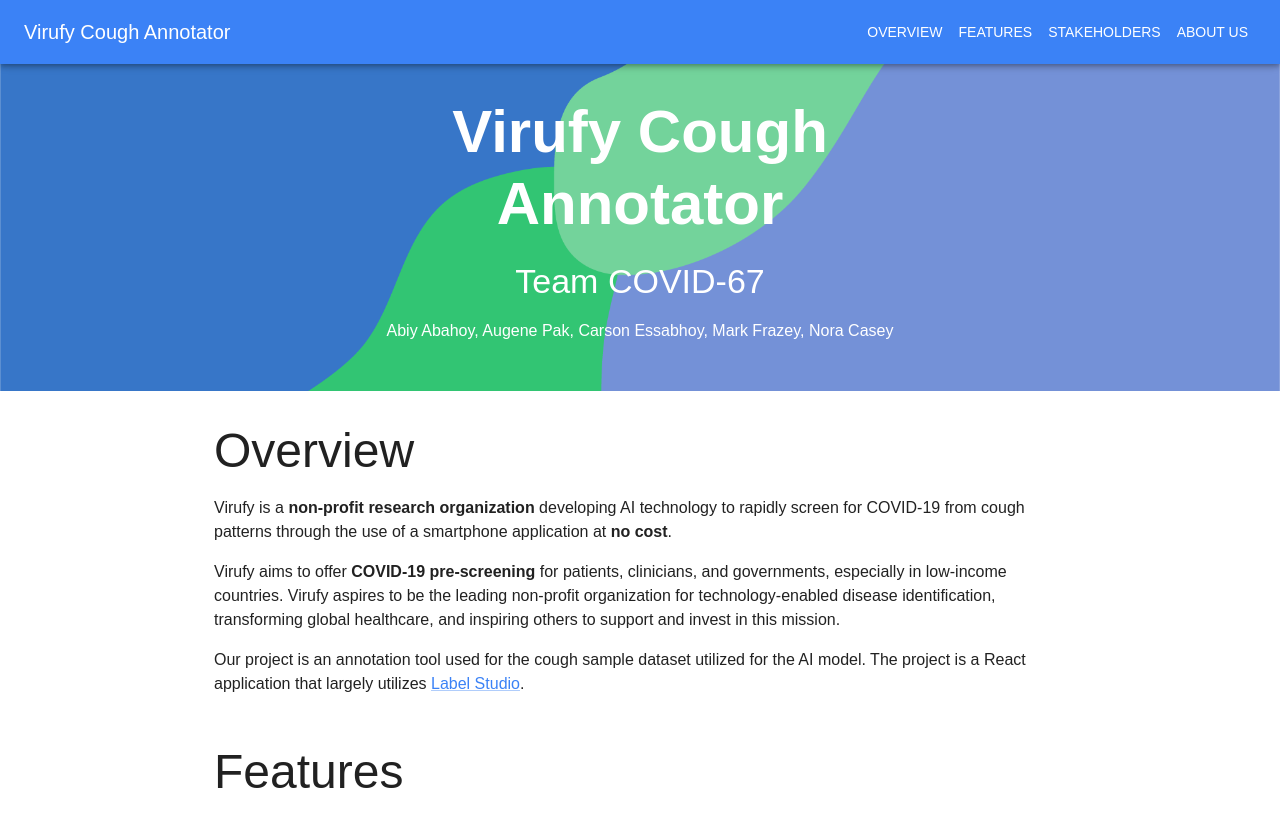
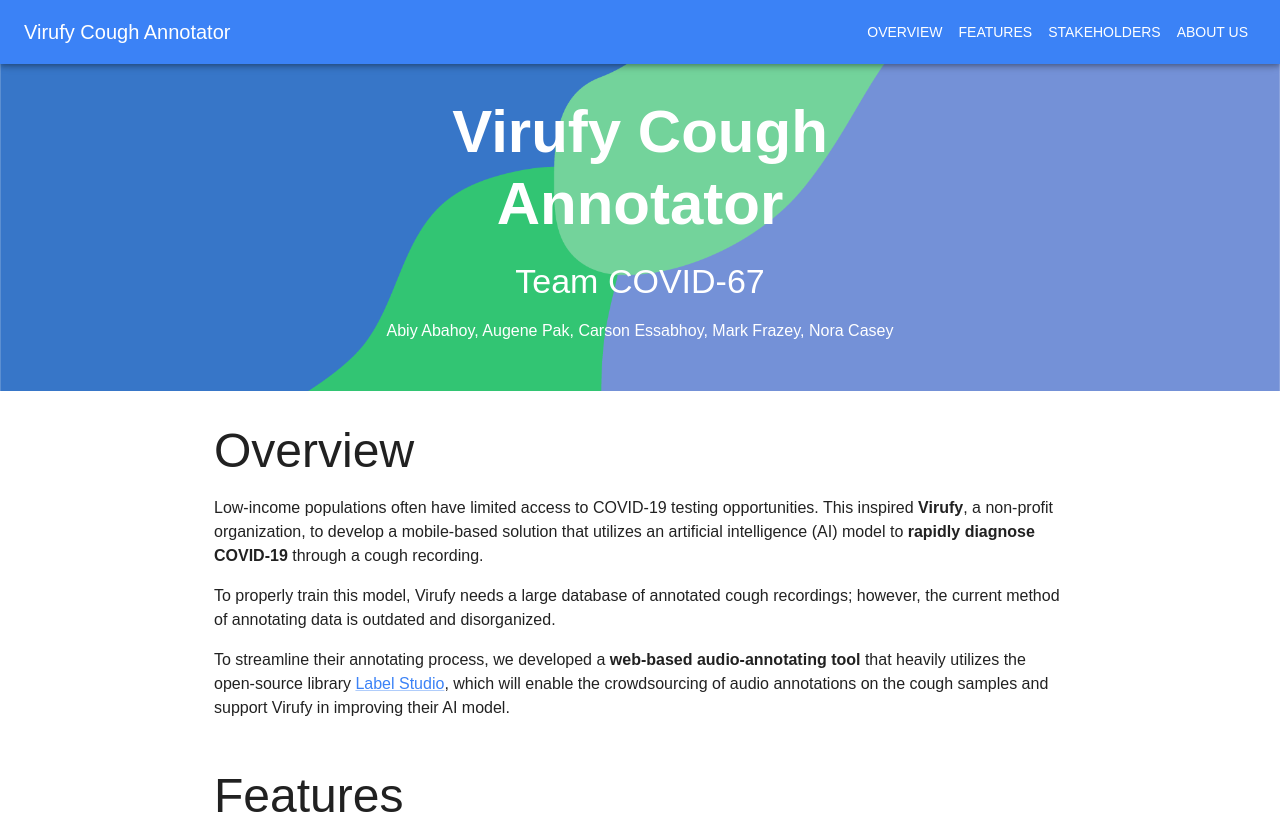
Before and after one commit to markfrazey/virufyCapstone, a React (Create React App) app: page / in a window 1280 px wide. Shown: the top 814 px of the page. Built offline with nearby package versions, Linux system fonts and the light colour scheme.

Commit message:
Updated abstract/overview

```diff
--- a/src/Album.js
+++ b/src/Album.js
@@ -64,13 +64,13 @@
               Overview
             </Typography>
             <Typography variant="body1" gutterBottom paragraph>
-              Virufy is a <Box display="inline" sx={{ fontWeight: 'bold' }}>non-profit research organization</Box> developing AI technology to rapidly screen for COVID-19 from cough patterns through the use of a smartphone application at <Box display="inline" sx={{ fontWeight: 'bold' }}>no cost</Box>.
+              Low-income populations often have limited access to COVID-19 testing opportunities. This inspired <Box display="inline" sx={{ fontWeight: 'bold' }}>Virufy</Box>, a non-profit organization, to develop a mobile-based solution that utilizes an artificial intelligence (AI) model to <Box display="inline" sx={{ fontWeight: 'bold' }}>rapidly diagnose COVID-19</Box> through a cough recording.
             </Typography>
             <Typography variant="body1" gutterBottom paragraph>
-              Virufy aims to offer <Box display="inline" sx={{ fontWeight: 'bold' }}>COVID-19 pre-screening</Box> for patients, clinicians, and governments, especially in low-income countries. Virufy aspires to be the leading non-profit organization for technology-enabled disease identification, transforming global healthcare, and inspiring others to support and invest in this mission.
+              To properly train this model, Virufy needs a large database of annotated cough recordings; however, the current method of annotating data is outdated and disorganized.
             </Typography>
             <Typography variant="body1" gutterBottom paragraph>
-              Our project is an annotation tool used for the cough sample dataset utilized for the AI model. The project is a React application that largely utilizes <Link href="https://labelstud.io/" target="_blank">Label Studio</Link>.
+              To streamline their annotating process, we developed a <Box display="inline" sx={{ fontWeight: 'bold' }}>web-based audio-annotating tool</Box> that heavily utilizes the open-source library <Link href="https://labelstud.io/" target="_blank">Label Studio</Link>, which will enable the crowdsourcing of audio annotations on the cough samples and support Virufy in improving their AI model.
             </Typography>
           </Container>
         </Box>
```
